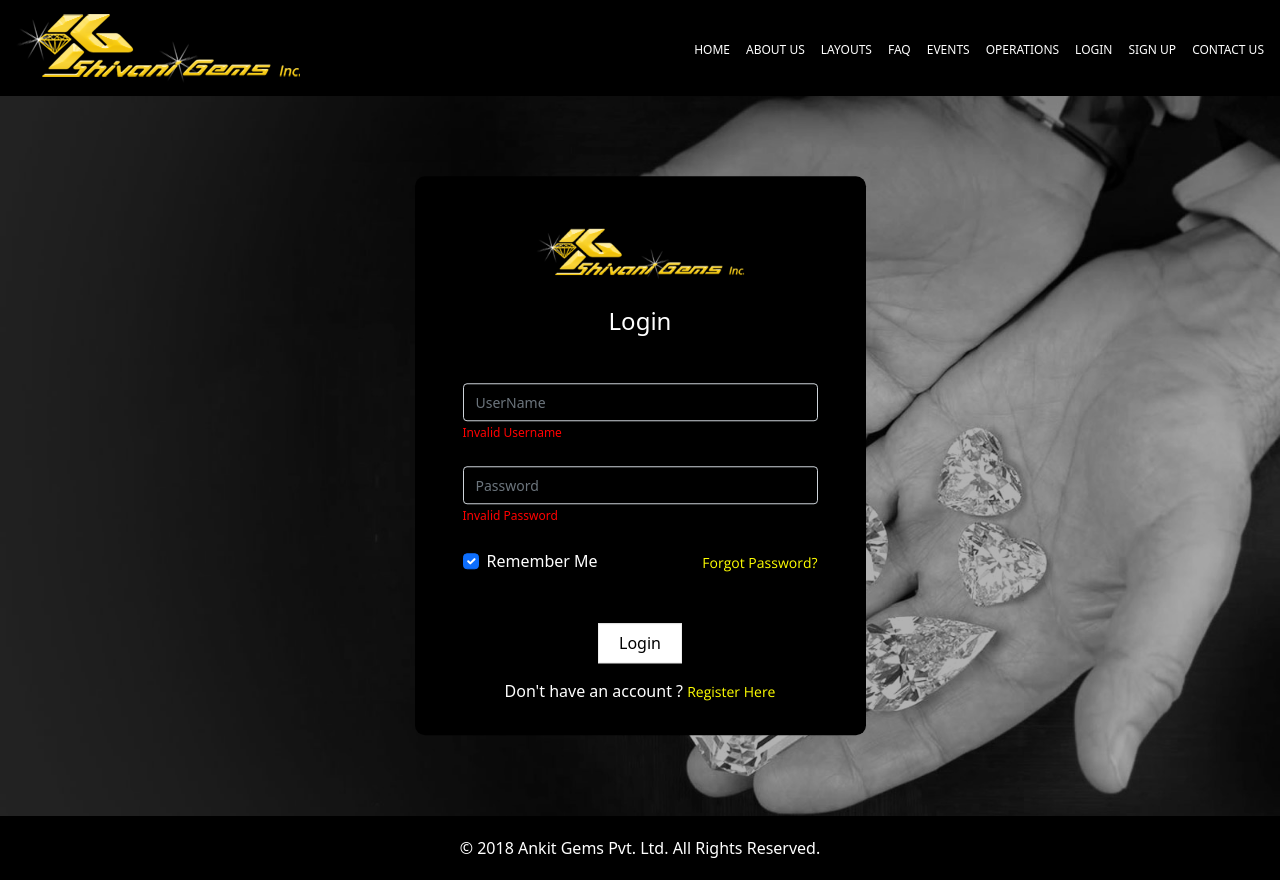
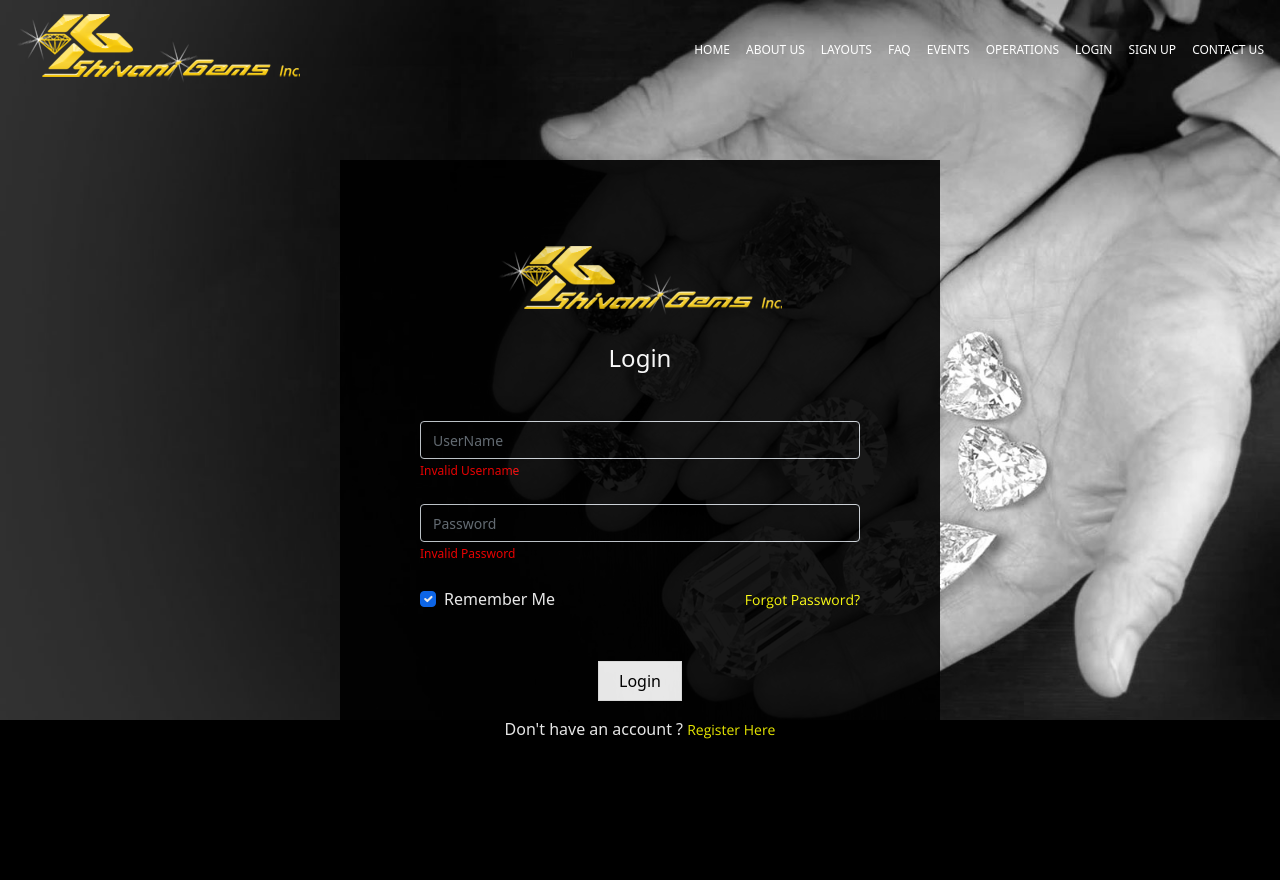
Before and after one commit to drmaniya/client-repo, a React (Create React App) app: page /login in a window 1280 px wide. After the commit the page ends 800 px from the top, so only its background shows below. Built offline with nearby package versions, Linux system fonts and the light colour scheme.

Commit message:
styling add

```diff
--- a/src/App.js
+++ b/src/App.js
@@ -11,6 +11,7 @@ import ContactUs from './Pages/ContactUs';
 import Layout from './Pages/Layout';
 import AboutUs from './Pages/AboutUs';
 import Register from './Pages/Register';
+import BgImg from './Assets/bg.jpeg';
 import {BrowserRouter,
 	Routes, // Just Use Routes instead of "Switch"
 	Route,} from 'react-router-dom';
@@ -33,8 +34,8 @@ function App() {
 
 		<BrowserRouter>
 		<Header toggle={toggle}/>
-		<div className="pt-5 mt-5">
-
+		<div className="hero">
+			<img src={BgImg} alt="no-found"/>
 		</div>
 			<Routes>
 				<Route exact path="/" element={<HomePage />} />
@@ -51,7 +52,7 @@ function App() {
 
 			</Routes>
     	</BrowserRouter>
-	<Footer/>
+ 	{/* <Footer/>  */}
     </div>
   );
 }
--- a/src/Pages/AboutUs.jsx
+++ b/src/Pages/AboutUs.jsx
@@ -3,7 +3,7 @@ import Img1 from '../Assets/lay1.png';
 export default function AboutUs(){
 	return(
 		<>
-		<div className="container pt-5 pb-5">
+		<div className="container pb-5 wrapper">
 			<div className="row">
 					<div className="col-lg-6 col-12">
 							<h3 className="fs-60">Introduction</h3>
@@ -69,7 +69,7 @@ export default function AboutUs(){
 					</div>
 					<div className="container mt-5">
 						<div className="row">
-								<div className="col-lg-7 col-12 d-flex  flex-column justify-content-center">
+								<div className="col-lg-7 col-12 d-flex  flex-column justify-content-center prMdSm">
 										<h3>Establisher</h3>
 										<p  className="description">
 											Established in 1985, Ankit Gems is a fast-growing Diamond Processing Company.
@@ -89,7 +89,7 @@ export default function AboutUs(){
 								<div className="col-lg-6 col-12">
 										<img src={Img1} alt="no-img-here" style={{width:'100%'}}/>
 								</div>
-								<div className="col-lg-6 col-12 d-flex  flex-column justify-content-center">
+								<div className="col-lg-6 col-12 d-flex  flex-column justify-content-center plMdSm">
 										<h3>Our people</h3>
 										<p  className="description">
 											Established in 1985, Ankit Gems is a fast-growing Diamond Processing Company.
@@ -102,7 +102,7 @@ export default function AboutUs(){
 								</div>
 						</div>
 						<div className="row mt-5">
-								<div className="col-lg-7 col-12 d-flex  flex-column justify-content-center">
+								<div className="col-lg-7 col-12 d-flex  flex-column justify-content-center prMdSm">
 										<h3>Corporate social responsibility</h3>
 										<p  className="description">
 											Established in 1985, Ankit Gems is a fast-growing Diamond Processing Company.
--- a/src/Pages/Events.jsx
+++ b/src/Pages/Events.jsx
@@ -1,7 +1,7 @@
 import EventImg from '../Assets/event.jpg'
 export default function Events(){
 	return(
-		<div className="container pt-5 pb-5">
+		<div className="container  pb-5 wrapper">
 			<div className="row eventBg">
 				<div className=" col-lg-8 col-12">
 						<div className="black">
@@ -14,9 +14,9 @@ export default function Events(){
 						</div>
 				</div>
 			</div>
-			<div className="row">
+			<div className="row mt-5">
 				<div className="col-lg-8 col-12">
-					<div className="d-flex mt-5">
+					<div className="d-flex">
 						<div className="eventImg">
 							<img src={EventImg} alt="no-event"/>
 						</div>
@@ -31,7 +31,7 @@ export default function Events(){
 						<div className="locationMob black">
 							Location
 						</div>
-					<div className="mt-5">
+					<div>
 						<p className="mb-1">BANGALORE INTERNATIONAL </p>
 						<p className="mb-1">EXHIBITION CENTRE</p>
 						<p className="mb-1"><span className="fw-bold">Hall No</span> : 5</p>
--- a/src/Pages/Faq.jsx
+++ b/src/Pages/Faq.jsx
@@ -1,6 +1,6 @@
 export default function FAQ(){
 	return(
-		<div className="pt-5 pb-5">
+		<div className="wrapper">
 			<div className="container">
 				<div className="row">
 					<div className="col-lg-2 col-md-3 col-12">
--- a/src/Pages/Home.jsx
+++ b/src/Pages/Home.jsx
@@ -2,7 +2,7 @@ import Img1 from '../Assets/lay1.png';
 
 export default function HomePage(){
 	return(
-		<div className="container mt-5">
+		<div className="container wrapper">
 			<div className="row">
 				<div className="col-lg-6 col-12">
 					<h4 className="fs-2">Ankit Gems is a
--- a/src/Pages/Layout.jsx
+++ b/src/Pages/Layout.jsx
@@ -42,7 +42,7 @@ export default function Layout(){
 					</Slider>
 				</div>
 				</div>
-				<div className="col-lg-7 col-12 d-flex flex-column justify-content-center">
+				<div className="col-lg-7 col-12 d-flex flex-column justify-content-center plMdSm">
 					<h3 className="fw-bold mb-3">Diamond Layouts</h3>
 						<p className="description">We have introduced the 'Diamond Layouts' to assist our customers in choosing diamonds as well as envisioning jewellery design layouts for the same.</p>
 						<p className="description">This is a combination of designer and elegant jewelry set outlines for the finest quality solitaires in the world, and customers can use these to base their design ideas on, as these can be easily customized according to individual tastes and preferences.</p>
--- a/src/Pages/LoginFlow/Login.jsx
+++ b/src/Pages/LoginFlow/Login.jsx
@@ -1,6 +1,5 @@
 import React from 'react';
 import './LoginFlow.scss';
-import BgImg from '../../Assets/bg.jpeg';
 import InputField from '../Component/Input';
 import CheckBox from '../Component/CheckBox';
 import Button from '../Component/Button';
@@ -14,12 +13,7 @@ export default function Login(){
 	const navigate = useNavigate();
 	const handleClick = () => navigate('/signup');
 	return(
-		<div className="loginContainer">
-			<img src={BgImg} alt="no-img"/>
-			<div className="loginImg"></div>
-			<div className="container loginWrapper">
-				<div className="row">
-					<div className="col-sm-10 col-lg-7 col-xl-5 m-auto">
+			<div className="loginWrapper">
 						<div className="loginBlock pt-5">
 							<div className="logoLogin d-flex align-items-center justify-content-center m-auto"><img src={Logo} alt="no-logo"/></div>
 							<h4 className="text-center mb-5 pt-4">Login</h4>
@@ -41,9 +35,6 @@ export default function Login(){
 
 							</div>
 						</div>
-					</div>
-				</div>
 			</div>
-		</div>
 	)
 }
--- a/src/Pages/LoginFlow/LoginFlow.scss
+++ b/src/Pages/LoginFlow/LoginFlow.scss
@@ -1,34 +1,19 @@
-.loginContainer {
-  height: 100%;
-  position: relative;
-  img {
-    width: 100%;
-    height: 100%;
-    background-size: cover;
-    background-position: center center;
-    background-attachment: fixed;
-  }
-  .loginImg {
-    background-color: #000;
-    opacity: 0.3;
-    height: 100%;
-    width: 100%;
-    position: absolute;
-    top: 0;
+.loginWrapper {
+  position: absolute;
+  top: 10rem;
+  left: 50%;
+  transform: translateX(-50%);
+  background-color: #000;
+  opacity: 0.9;
+  width: 600px;
+  padding: 2rem 5rem;
+  @media (max-width: 480px) {
+    width: 90%;
+    top: 5rem;
+    padding: 1rem;
+    position: relative;
     left: 0;
-  }
-  .loginWrapper {
-    position: absolute;
-    top: 50%;
-    left: 50%;
-    transform: translate(-50%, -50%);
-    .loginBlock {
-      background-color: #000;
-      border-radius: 10px;
-      padding: 1rem 3rem;
-    }
-  }
-  .logoLogin {
-    width: 220px;
+    transform: translateX(0%);
+    opacity: 1;
   }
 }
--- a/src/Pages/LoginFlow/SignUp.jsx
+++ b/src/Pages/LoginFlow/SignUp.jsx
@@ -1,6 +1,5 @@
 import React from 'react';
 import './LoginFlow.scss';
-import BgImg from '../../Assets/bg.jpeg';
 import InputField from '../Component/Input';
 import Button from '../Component/Button';
 import DropDown  from '../Component/DropDown';
@@ -9,9 +8,7 @@ import UploadBtn from '../Component/UploadBtn';
 
 export default function SignUp(){
 	return(
-		<div className="loginContainer">
-			<img src={BgImg} alt="no-img"/>
-			<div className="loginImg"></div>
+
 			<div className="container loginWrapper">
 				<div className="row">
 					<div className="col-sm-12  col-md-12 col-lg-10 m-auto">
@@ -187,6 +184,5 @@ export default function SignUp(){
 					</div>
 				</div>
 			</div>
-		</div>
 	)
 }
--- a/src/Pages/common.scss
+++ b/src/Pages/common.scss
@@ -57,8 +57,40 @@ a {
 .black {
   color: #000;
 }
+.prMdSm {
+  padding-right: 10rem;
+  @media (max-width: 480px) {
+    padding-right: 1rem;
+  }
+}
+.plMdSm {
+  padding-left: 10rem;
+  @media (max-width: 480px) {
+    padding-left: 1rem;
+  }
+}
 .accordion-body {
   background-color: #171717;
+}
+.wrapper {
+  margin-top: 10rem;
+}
+
+// hero
+
+.hero {
+  height: 100vh;
+  width: 100%;
+  img {
+    width: 100%;
+    max-height: 100%;
+    display: block;
+    background-position: center;
+    background-repeat: no-repeat;
+  }
+  @media (max-width: 480px) {
+    display: none;
+  }
 }
 // header
 
@@ -170,8 +202,8 @@ a {
 }
 // faq
 .tabFaq {
-  background-color: #f5f5f5;
-  border: 1px solid #ddd;
+  background-color: #171717;
+  border: 1px solid #000;
   li {
     button {
       width: 100%;
@@ -186,10 +218,11 @@ a {
       &.nav-link {
         border-radius: 0px;
         margin-bottom: 0px;
-        color: #000;
+        color: #fff;
         &.active {
           border: none;
-          color: red;
+          color: yellow;
+          background-color: #000;
         }
       }
     }
@@ -202,11 +235,11 @@ a {
   border: 1px solid #ddd;
   border-top: 1px solid #ddd;
   button {
-    background-color: red;
-    color: #fff;
+    background-color: yellow;
+    color: #000;
     &:not(.collapsed) {
-      background-color: #f5f6f5;
-      color: #000;
+      background-color: #171717;
+      color: #fff;
     }
     &:focus {
       outline: none;
@@ -231,9 +264,9 @@ a {
       }
       &.active {
         border: none;
-        color: red;
+        color: yellow;
         background-color: transparent;
-        border-bottom: 2px solid red;
+        border-bottom: 2px solid yellow;
       }
     }
   }
```
